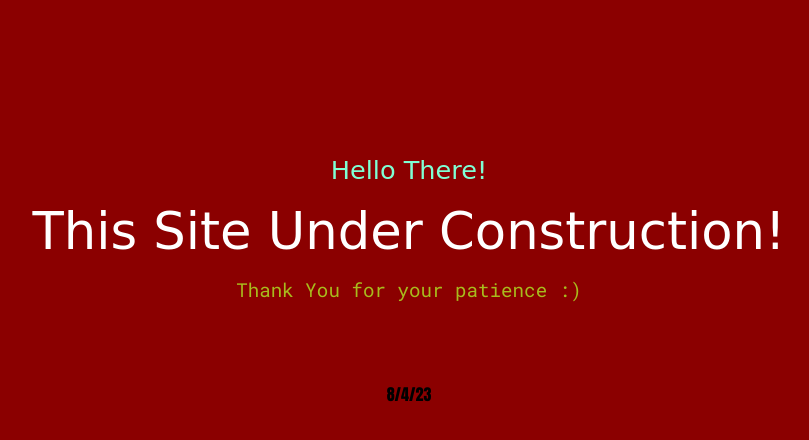
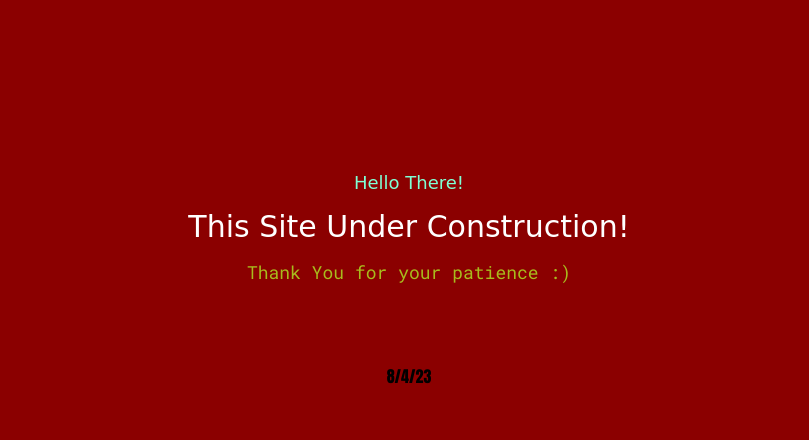
Before and after one commit to thisisthedarshan/ADJ, a plain HTML site: page index.html in a window 1280 px wide. Shown: the whole page, without its empty margins (231-1040 px from the left). Drawn offline with Linux system fonts and the light colour scheme; a web font is replaced by a local one.

Commit message:
Update index.html

```diff
--- a/index.html
+++ b/index.html
@@ -39,13 +39,13 @@
 
     </style>
 
-<div class="t1" style="font-size: 2vw; justify-self: center; color: aquamarine; margin-bottom: 1rem;">
+<div class="t1" style="font-size: 18px; justify-self: center; color: aquamarine; margin-bottom: 1rem;">
     Hello There!
 </div>
-<div class="t3" style="font-size: 4vw; color: white; justify-self: center; text-justify: distribute;">
+<div class="t3" style="font-size: 30px; color: white; justify-self: center; text-justify: distribute;">
     This Site Under Construction!
 </div>
-<div class="t2" style="font-size: 1.5vw; justify-self: center; margin-top: 1rem; color:rgb(168, 187, 29)">
+<div class="t2" style="font-size: 18px; justify-self: center; margin-top: 1rem; color:rgb(168, 187, 29)">
     Thank You for your patience :)
 </div>
 <div class="ribbon" style="font-family: Impact, Haettenschweiler, 'Arial Narrow Bold', sans-serif; justify-self: center; padding-top: 5rem;">8/4/23</div>
```
